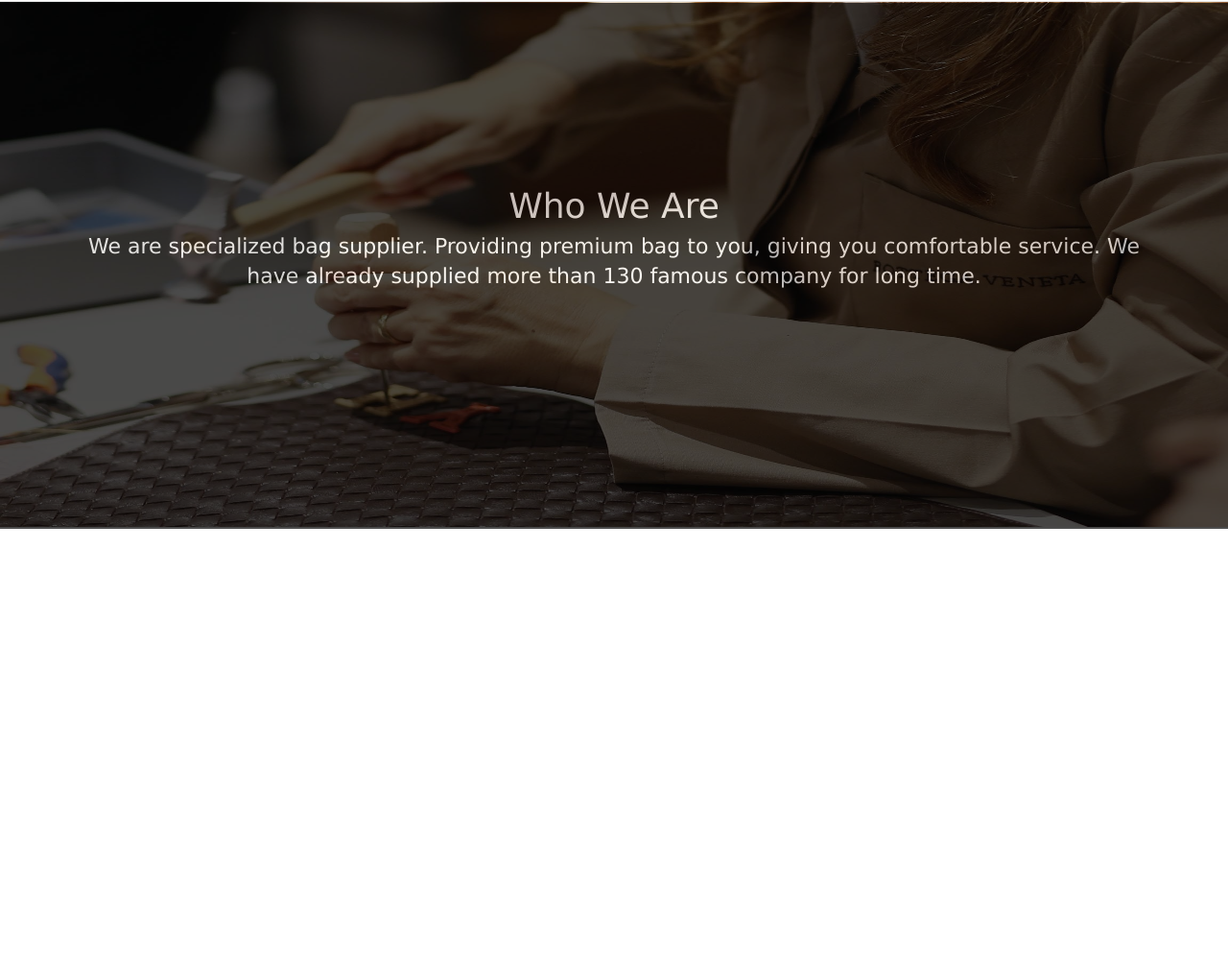
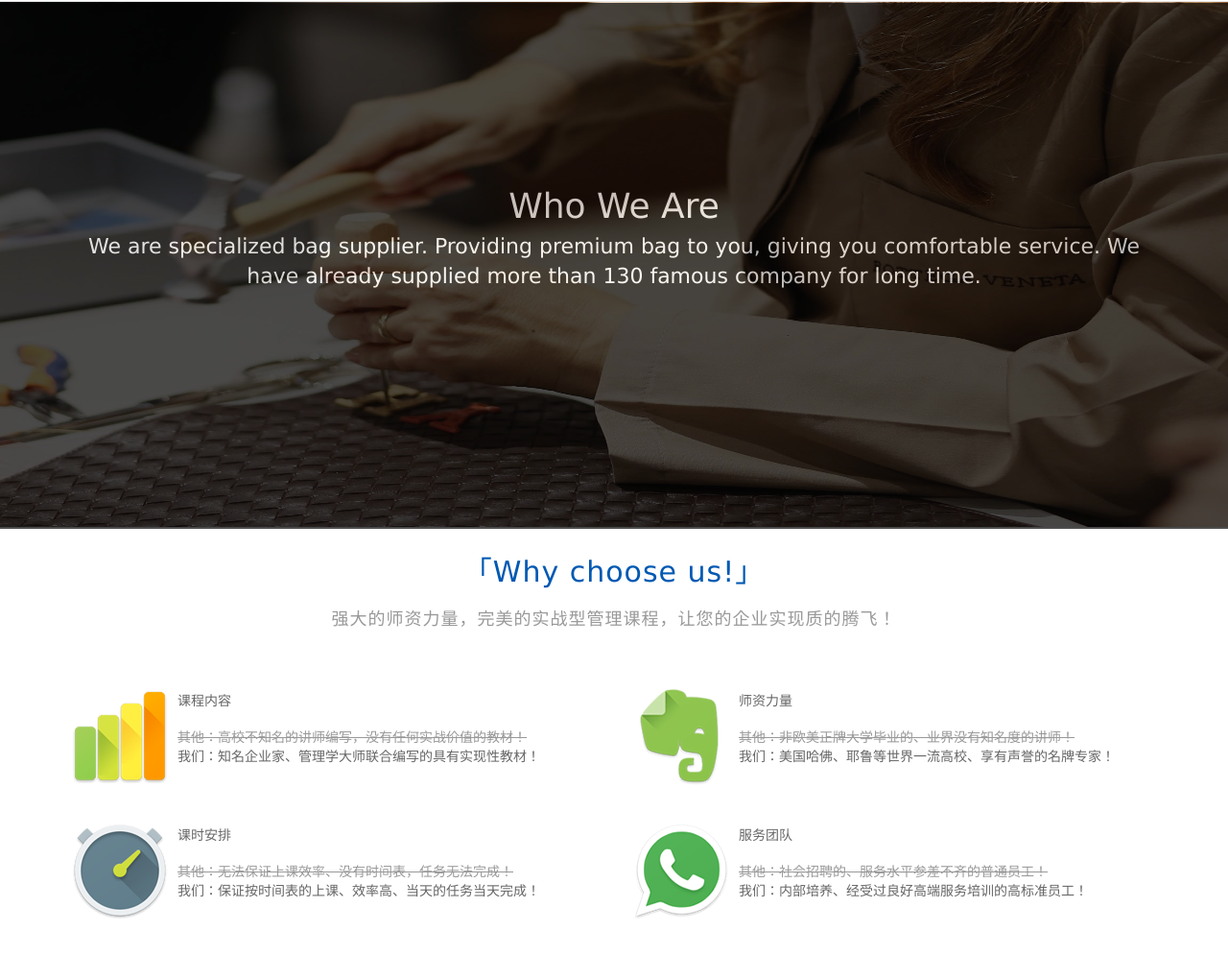
Before and after one commit to lemoncity188/firebag, a plain HTML site: page src/index.html in a window 1280 px wide. Shown: the part 91-1086 px from the top of the page at 96% size. Before the commit the page ends 800 px from the top, so only its background shows below. Drawn offline with Linux system fonts and the light colour scheme.

Commit message:
认证雏形

```diff
--- a/src/css/index.css
+++ b/src/css/index.css
@@ -56,7 +56,7 @@ nav{
 #poster{
     margin-top: 90px;
     width: 100%;
-    height: 425px;
+    height: 550px;
     text-align: center;
 }
 
@@ -95,3 +95,63 @@ nav{
 }
 
 /* poster end */
+
+.tab-h2 {
+    font-size: 20px;
+    text-align: center;
+    letter-spacing: 1px;
+    color: #0059b2;
+}
+.tab-p {
+    font-size: 15px;
+    text-align: center;
+    letter-spacing: 1px;
+    color: #999;
+    margin: 20px 0 40px 0;
+}
+.tab1 {
+    margin: 30px 0;
+    color: #666;
+}
+.tab1 .text-muted {
+    color: #999;
+    text-decoration: line-through;
+}
+.tab1 .media-heading {
+    margin: 5px 0 20px 0;
+}
+.tab1 .col {
+    padding: 20px;
+}
+
+/*没有小于768px，是因为Bootstrap3以移动端优先设计*/
+
+/* 小屏幕（平板，大于等于768px） */
+@media (min-width: 768px) {
+    .tab-h2 {
+        font-size: 26px;
+    }
+    .tab-p {
+        font-size: 16px;
+    }
+}
+
+/* 中等屏幕（桌面显示器，大于等于992px） */
+@media (min-width: 992px) {
+    .tab-h2 {
+        font-size: 28px;
+    }
+    .tab-p {
+        font-size: 17px;
+    }
+}
+
+/* 大屏幕（大桌面显示器，大于等于1200px） */
+@media (min-width: 1200px) {
+    .tab-h2 {
+        font-size: 30px;
+    }
+    .tab-p {
+        font-size: 18px;
+    }
+}
--- a/src/index.html
+++ b/src/index.html
@@ -50,6 +50,63 @@
         </div>
 </div>
 
+<div class="tab1">
+    <div class="container">
+        <h2 class="tab-h2">「Why choose us!」</h2>
+        <p class="tab-p">强大的师资力量，完美的实战型管理课程，让您的企业实现质的腾飞！</p>
+        <div class="row">
+            <div class="col-md-6 col">
+                <div class="media">
+                    <div class="media-left">
+                        <a href="#"><img src="img/tab1-1.png" class="media-object" alt=""></a>
+                    </div>
+                    <div class="media-body">
+                        <h4 class="media-heading">课程内容</h4>
+                        <p class="text-muted">其他：高校不知名的讲师编写，没有任何实战价值的教材！</p>
+                        <p>我们：知名企业家、管理学大师联合编写的具有实现性教材！</p>
+                    </div>
+                </div>
+            </div>
+            <div class="col-md-6 col">
+                <div class="media">
+                    <div class="media-left">
+                        <a href="#"><img src="img/tab1-2.png" class="media-object" alt=""></a>
+                    </div>
+                    <div class="media-body">
+                        <h4 class="media-heading">师资力量</h4>
+                        <p class="text-muted">其他：非欧美正牌大学毕业的、业界没有知名度的讲师！</p>
+                        <p>我们：美国哈佛、耶鲁等世界一流高校、享有声誉的名牌专家！</p>
+                    </div>
+                </div>
+            </div>
+            <div class="col-md-6 col">
+                <div class="media">
+                    <div class="media-left">
+                        <a href="#"><img src="img/tab1-3.png" class="media-object" alt=""></a>
+                    </div>
+                    <div class="media-body">
+                        <h4 class="media-heading">课时安排</h4>
+                        <p class="text-muted">其他：无法保证上课效率、没有时间表，任务无法完成！</p>
+                        <p>我们：保证按时间表的上课、效率高、当天的任务当天完成！</p>
+                    </div>
+                </div>
+            </div>
+            <div class="col-md-6 col">
+                <div class="media">
+                    <div class="media-left">
+                        <a href="#"><img src="img/tab1-4.png" class="media-object" alt=""></a>
+                    </div>
+                    <div class="media-body">
+                        <h4 class="media-heading">服务团队</h4>
+                        <p class="text-muted">其他：社会招聘的、服务水平参差不齐的普通员工！</p>
+                        <p>我们：内部培养、经受过良好高端服务培训的高标准员工！</p>
+                    </div>
+                </div>
+            </div>
+        </div>
+    </div>
+</div>
+
 </body>
 </html>
 <script>
```
Also changed, not shown: src/img/tab1-1.png (added), src/img/tab1-2.png (added), src/img/tab1-3.png (added), src/img/tab1-4.png (added).
